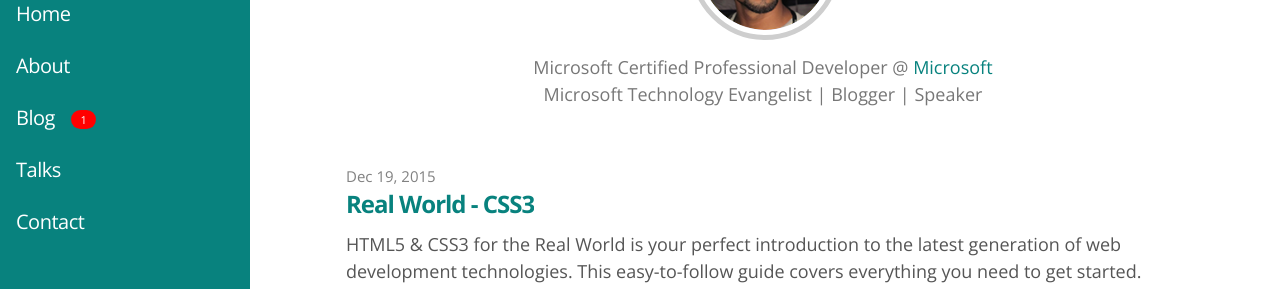
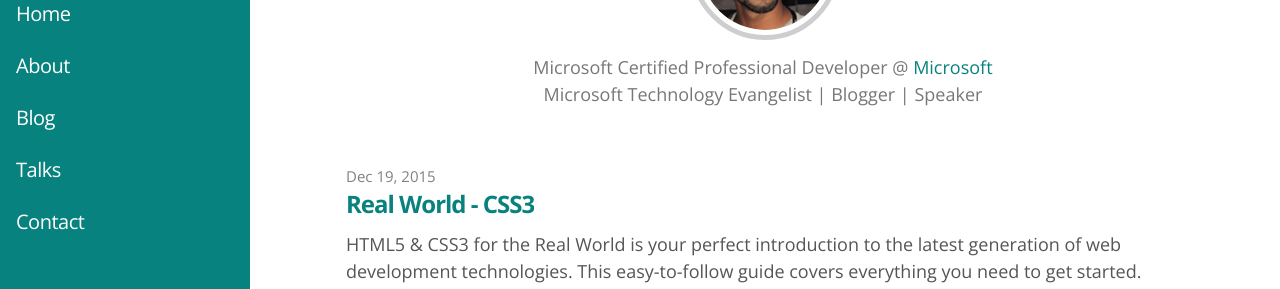
Before and after one commit to ashrafwani/ashrafwani.github.io, a Jekyll site: the page built from index.html, in a window 1280 px wide. Shown: the part 140-429 px from the top of the page. Built offline with Jekyll 4.4.1, drawn with Linux system fonts in a browser that asks for light colours; nearby versions of some CDN libraries; some web fonts are replaced; comment, search, counter and statistics services are not loaded.

Commit message:
Update header

```diff
--- a/_includes/header.html
+++ b/_includes/header.html
@@ -25,10 +25,7 @@
 
           <a class="page-link" href="/about/"><span data-hover="About">About</span></a>
 
-          <a class="page-link" href="/blog/"><span data-hover="Blog">Blog</span>
-          <coming>
-            1
-          </coming>
+          <a class="page-link" href="/blog/"><span data-hover="Blog">Blog</span></a>
 
           <a class="page-link" href="/talks/"><span data-hover="Talks">Talks</span></a>
 
```
